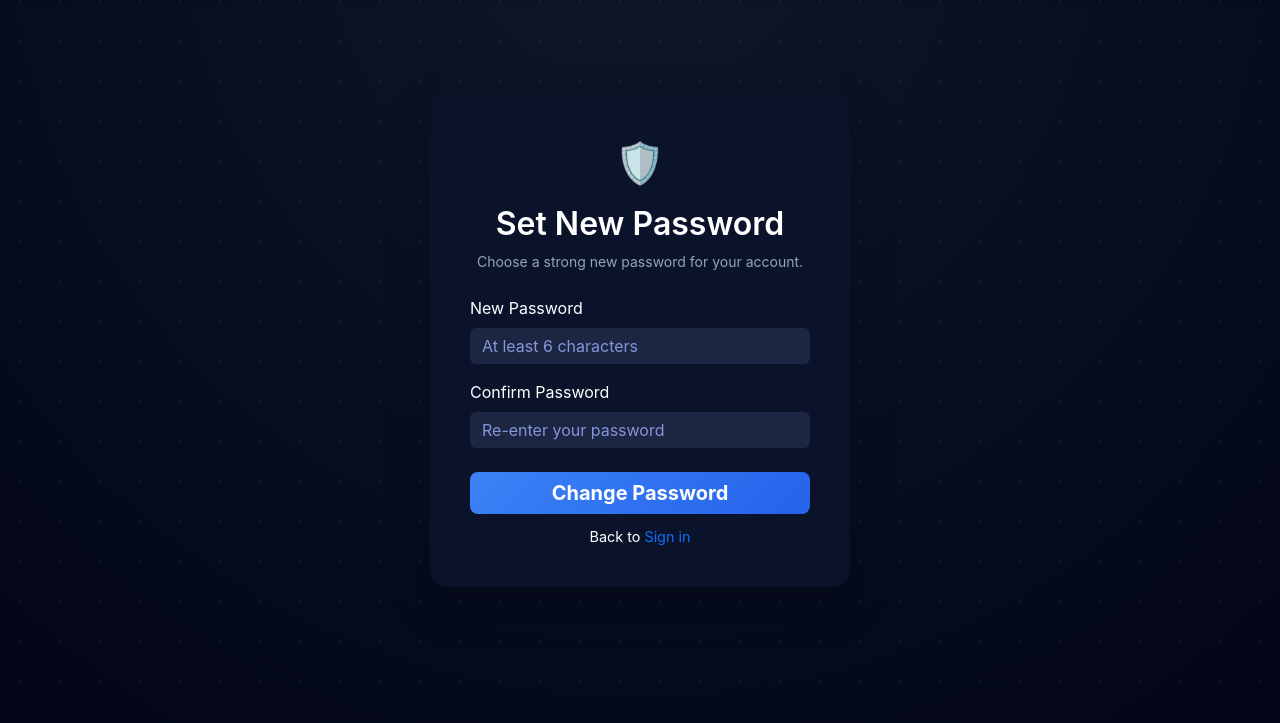
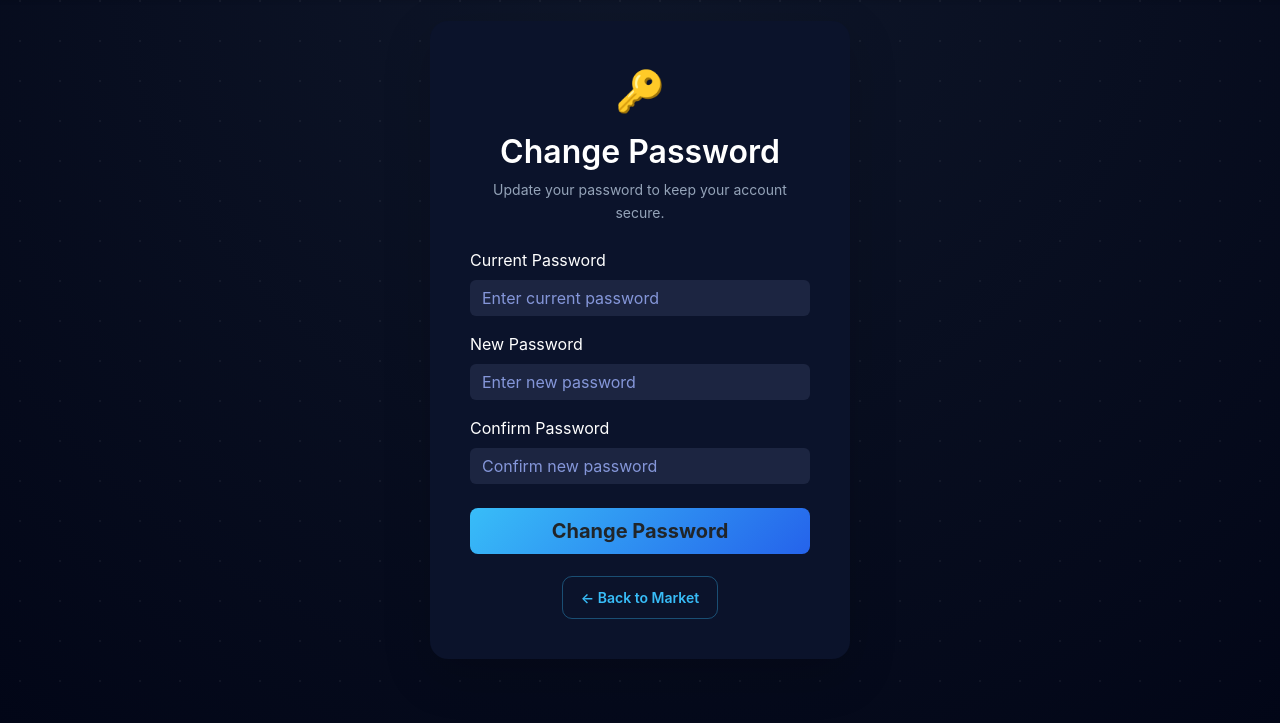
Before and after one commit to khaledelsayed2003/tradehub-marketplace, a Flask app: page /change-password in a window 1280 px wide. Shown: the part 77-800 px from the top of the page. Run offline with Flask 3, Linux system fonts and the light colour scheme; the visitor is signed in with stand-in values (Sample User, id 1).

Commit message:
feat: Add Change Password page with styling and Update navigation link in the base.html to point to the new Change Password page

```diff
--- a/app/routes.py
+++ b/app/routes.py
@@ -168,4 +168,4 @@ def reset_password():
 @login_required
 def change_password():
     form = ChangePasswordForm()
-    return render_template('reset_password.html', form=form)
+    return render_template('change_password.html', form=form)
--- a/app/static/css/style.css
+++ b/app/static/css/style.css
@@ -1229,9 +1229,89 @@ body::before {
     line-height: 1.6;
 }
 
+/*CHANGE PASSWORD PAGE*/
+.change-wrapper {
+    min-height: 85vh;
+    display: flex;
+    justify-content: center;
+    align-items: center;
+}
+
+.change-card {
+    width: 420px;
+    padding: 40px;
+    border-radius: 18px;
+    background: #0b132b;
+    color: white;
+    display: flex;
+    flex-direction: column;
+}
+
+/* icon */
+.change-icon {
+    text-align: center;
+    font-size: 40px;
+    margin-bottom: 12px;
+}
+
+/* subtitle */
+.change-subtitle {
+    text-align: center;
+    color: #94a3b8;
+    font-size: 14px;
+    margin-bottom: 24px;
+    line-height: 1.6;
+}
+
+/* special button*/
+.btn-change {
+    background: linear-gradient(135deg,#38bdf8,#2563eb);
+    border: none;
+    font-weight: 700;
+    transition: all 0.3s ease;
+}
+
+.btn-change:hover {
+    background: linear-gradient(135deg,#2563eb,#1e40af);
+    transform: translateY(-1px);
+    box-shadow: 0 0 18px rgba(56,189,248,0.5);
+}
+
 .field-error {
     color: #ef4444;
     font-size: 12.5px;
     margin-top: 5px;
     display: block;
 }
+
+
+/*BACK TO MARKET BUTTON*/
+.back-market {
+    margin-top: 22px;
+    text-align: center;
+}
+
+.btn-back-market {
+    display: inline-block;
+    text-decoration: none;
+    color: #38bdf8;
+    font-weight: 600;
+    font-size: 14px;
+    padding: 10px 18px;
+    border-radius: 10px;
+    border: 1px solid rgba(56,189,248,0.35);
+    transition: all 0.25s ease;
+}
+
+/* hover effect */
+.btn-back-market:hover {
+    background: rgba(56,189,248,0.12);
+    color: #7dd3fc;
+    box-shadow: 0 0 12px rgba(56,189,248,0.35);
+    transform: translateY(-1px);
+}
+
+/* click feedback */
+.btn-back-market:active {
+    transform: scale(0.96);
+}
--- a/app/templates/base.html
+++ b/app/templates/base.html
@@ -64,7 +64,7 @@
 
                             <div class="nav-user-menu">
                                 <!-- Change Password -->
-                                <a href="{{ url_for('reset_password') }}" class="nav-user-menu-item password-item">
+                                <a href="{{ url_for('change_password') }}" class="nav-user-menu-item password-item">
                                     🔑 Change Password
                                 </a>
                                 <a href="#" class="nav-user-menu-item danger"
--- /dev/null
+++ b/app/templates/change_password.html
@@ -0,0 +1,77 @@
+{% extends 'base.html' %}
+
+{% block title %}
+    Change Password | TradeHub
+{% endblock %}
+
+{% block content %}
+<div class="change-wrapper">
+
+    <div class="change-card shadow-lg">
+
+        <div class="change-icon">🔑</div>
+
+        <h2 class="text-center mb-2">Change Password</h2>
+
+        <p class="change-subtitle">
+            Update your password to keep your account secure.
+        </p>
+
+        <form method="POST">
+            {{ form.hidden_tag() }}
+
+            <!-- Current password -->
+            <div class="form-group mb-3">
+                {{ form.current_password.label(class="form-label") }}
+                {{ form.current_password(
+                    class="form-control",
+                    placeholder="Enter current password"
+                ) }}
+
+                {% for error in form.current_password.errors %}
+                    <span class="field-error">{{ error }}</span>
+                {% endfor %}
+            </div>
+
+            <!-- New password -->
+            <div class="form-group mb-3">
+                {{ form.new_password.label(class="form-label") }}
+                {{ form.new_password(
+                    class="form-control",
+                    placeholder="Enter new password"
+                ) }}
+
+                {% for error in form.new_password.errors %}
+                    <span class="field-error">{{ error }}</span>
+                {% endfor %}
+            </div>
+
+            <!-- Confirm password -->
+            <div class="form-group mb-4">
+                {{ form.confirm_password.label(class="form-label") }}
+                {{ form.confirm_password(
+                    class="form-control",
+                    placeholder="Confirm new password"
+                ) }}
+
+                {% for error in form.confirm_password.errors %}
+                    <span class="field-error">{{ error }}</span>
+                {% endfor %}
+            </div>
+
+            <div class="d-grid">
+                {{ form.submit(class="btn btn-change btn-lg") }}
+            </div>
+
+        </form>
+
+        <div class="back-market">
+            <a href="{{ url_for('market_page') }}" class="btn-back-market">
+                ← Back to Market
+            </a>
+        </div>
+
+    </div>
+
+</div>
+{% endblock %}
```
